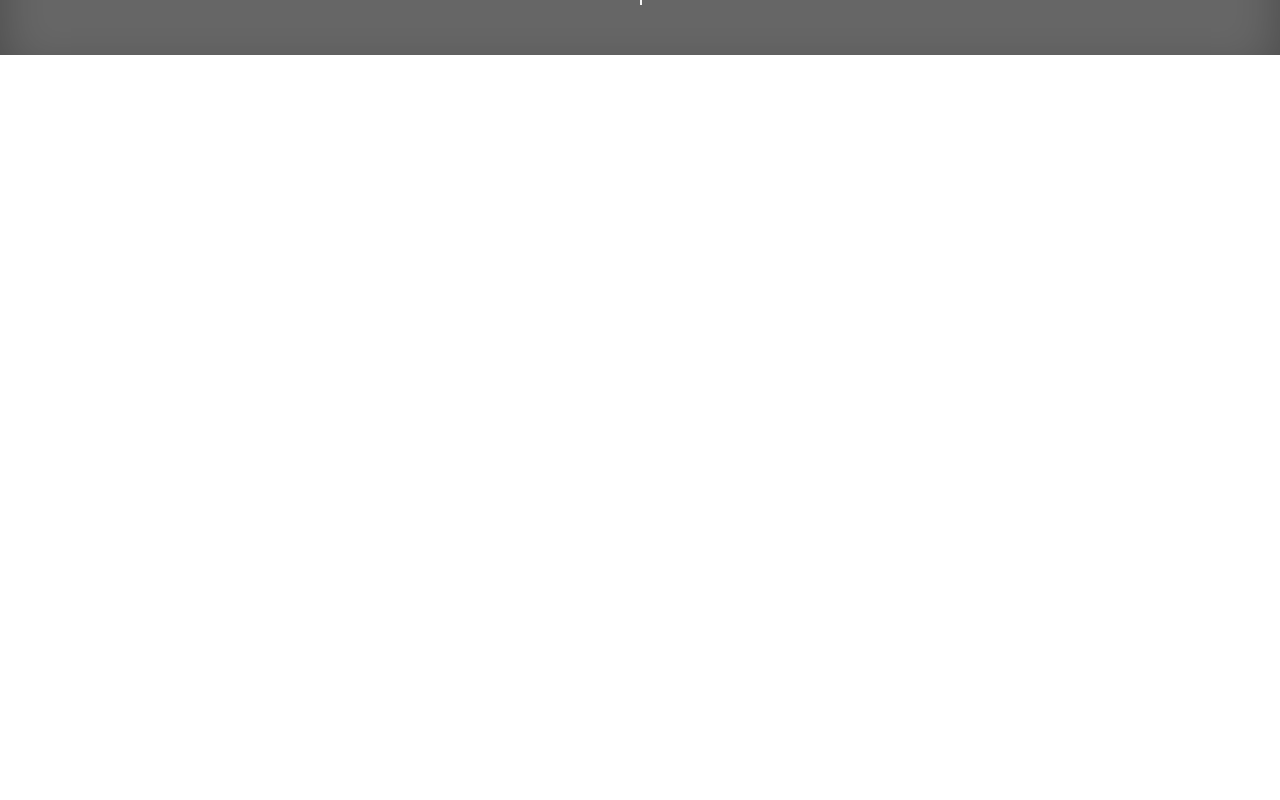
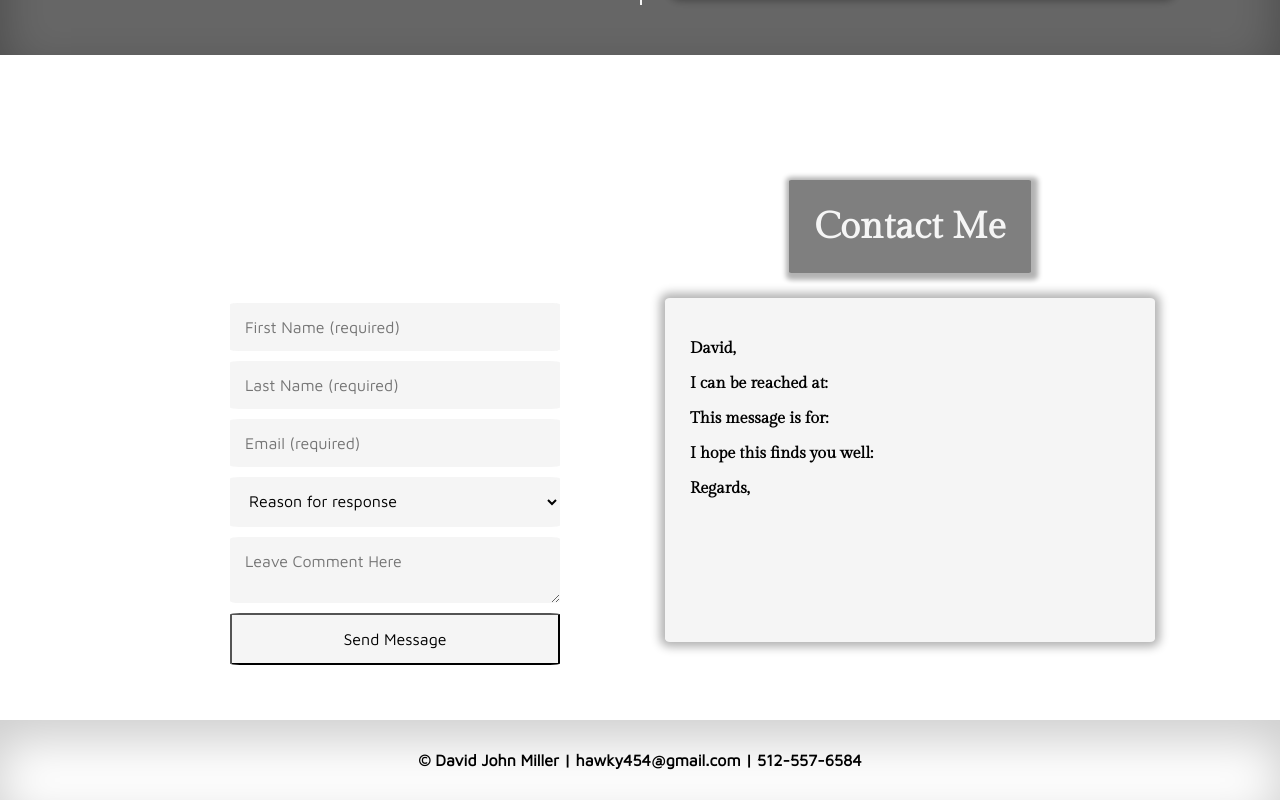
Before and after one commit to Hawky454/portfolio, a React (Create React App) app: page / in a window 1280 px wide. Shown: the part 2975-3775 px from the top of the page. Before the commit the page ends 3030 px from the top, so only its background shows below. Built offline with nearby package versions, Linux system fonts and the light colour scheme; a web font is replaced by a local one.

Commit message:
finished the form and tomorrow I will make it connect witht the back end

```diff
--- /dev/null
+++ b/src/components/Contact/Contact.css
@@ -0,0 +1,142 @@
+.contact-holder {
+  margin: auto;
+  margin-top: 100px;
+  padding: 25px;
+  display: grid;
+  grid-template-columns: 100px 1fr 1fr 100px;
+  grid-template-rows: minmax(50px, auto);
+}
+
+.contact-title {
+  text-align: center;
+  grid-column: 3;
+  grid-row: 1;
+  font-family: 'Gilda Display', serif;
+  font-size: 2.3em;
+  background-color: rgba(0, 0, 0, 0.5);
+  color: whitesmoke;
+  margin: auto;
+  padding: 25px;
+  box-shadow: 2px 2px 5px 5px rgba(0, 0, 0, 0.3);
+  border-radius: 1%;
+  margin-bottom: 25px;
+}
+
+.contact-container {
+  margin: auto;
+  grid-column: 2;
+  grid-row: 2;
+  grid-row-end: 4;
+  display: grid;
+  grid-template-columns: 100px 1fr 1fr 100px;
+  grid-template-rows: minmax(50px, auto);
+}
+
+.first {
+  grid-column: 2;
+  grid-row: 1;
+  padding: 15px;
+  margin: 5px;
+  transition: 0.3s ease-in-out;
+  font-family: 'Maven Pro', sans-serif;
+  font-size: 1em;
+  border-radius: 3%;
+  border: none;
+  width: 300px;
+  background-color: whitesmoke;
+  outline: none;
+}
+
+.first:focus {
+  border-bottom: 5px solid #85bdbf;
+  transition: 0.3s ease-in-out;
+}
+
+.last {
+  grid-column: 2;
+  grid-row: 2;
+  padding: 15px;
+  margin: 5px;
+  transition: 0.3s ease-in-out;
+  font-family: 'Maven Pro', sans-serif;
+  font-size: 1em;
+  border-radius: 3%;
+  border: none;
+  width: 300px;
+  background-color: whitesmoke;
+  outline: none;
+}
+
+.last:focus {
+  border-bottom: 5px solid #85bdbf;
+  transition: 0.3s ease-in-out;
+}
+
+.email {
+  grid-column: 2;
+  grid-row: 3;
+  padding: 15px;
+  margin: 5px;
+  transition: 0.3s ease-in-out;
+  font-family: 'Maven Pro', sans-serif;
+  font-size: 1em;
+  border-radius: 3%;
+  border: none;
+  background-color: whitesmoke;
+  outline: none;
+}
+
+.email:focus {
+  border-bottom: 5px solid #85bdbf;
+  transition: 0.3s ease-in-out;
+}
+
+.reason {
+  grid-column: 2;
+  grid-row: 4;
+  padding: 15px;
+  margin: 5px;
+  transition: 0.3s ease-in-out;
+  font-family: 'Maven Pro', sans-serif;
+  font-size: 1em;
+  border-radius: 3%;
+  border: none;
+  background-color: whitesmoke;
+  outline: none;
+}
+
+.comment {
+  grid-column: 2;
+  grid-row: 5;
+  padding: 15px;
+  margin: 5px;
+  transition: 0.3s ease-in-out;
+  font-family: 'Maven Pro', sans-serif;
+  font-size: 1em;
+  border-radius: 3%;
+  border: none;
+  background-color: whitesmoke;
+  outline: none;
+}
+
+.comment:focus {
+  border-bottom: 5px solid #85bdbf;
+  transition: 0.3s ease-in-out;
+}
+
+.submit {
+  grid-column: 2;
+  grid-row: 6;
+  padding: 15px;
+  margin: 5px;
+  transition: 0.3s ease-in-out;
+  font-family: 'Maven Pro', sans-serif;
+  font-size: 1em;
+  background-color: whitesmoke;
+  border-radius: 3%;
+  outline: none;
+}
+
+.submit:focus {
+  transition: 0.3s ease-in-out;
+}
--- /dev/null
+++ b/src/components/Contact/Contact.js
@@ -0,0 +1,111 @@
+import React, { Component } from 'react';
+import './Contact.css';
+import ContactForm from '../ContactForm/ContactForm';
+
+class Contact extends Component {
+  state = {
+    firstName: '',
+    lastName: '',
+    email: '',
+    reason: '',
+    comment: ''
+  };
+
+  handleInputFirstName = event => {
+    this.setState({ firstName: event.target.value });
+  };
+
+  handleInputLastName = event => {
+    this.setState({ lastName: event.target.value });
+  };
+
+  handleInputEmail = event => {
+    this.setState({ email: event.target.value });
+  };
+
+  handleInputReason = event => {
+    this.setState({ reason: event.target.value });
+  };
+
+  handleInputComment = event => {
+    this.setState({ comment: event.target.value });
+  };
+
+  render() {
+    return (
+      <div className="contact-holder">
+        <h1 className="contact-title">Contact Me</h1>
+        <form className="contact-container">
+          <input
+            className="first"
+            value={this.state.firstName}
+            onChange={this.handleInputFirstName}
+            type="text"
+            name="first-name"
+            placeholder="First Name (required)"
+            required
+          />
+          <input
+            className="last"
+            value={this.state.lastName}
+            onChange={this.handleInputLastName}
+            type="text"
+            name="last-name"
+            placeholder="Last Name (required)"
+            required
+          />
+          <input
+            className="email"
+            value={this.state.email}
+            onChange={this.handleInputEmail}
+            type="email"
+            name="email"
+            placeholder="Email (required)"
+            required
+          />
+          <select
+            className="reason"
+            value={this.state.reason}
+            onChange={this.handleInputReason}
+          >
+            <option defaultValue hidden>
+              Reason for response
+            </option>
+            <option name="job">A Job Opportunity</option>
+            <option name="feedback">Website Feedback</option>
+          </select>
+          <textarea
+            className="comment"
+            value={this.state.comment}
+            onChange={this.handleInputComment}
+            type="text"
+            name="feedback"
+            placeholder="Leave Comment Here"
+          />
+          <input
+            className="first"
+            value={this.state.firstName}
+            onChange={this.handleInputFirstName}
+            type="text"
+            name="first-name"
+            placeholder="First Name (required)"
+            required
+          />
+          <button className="submit" type="submit" action="submit">
+            Send Message
+          </button>
+        </form>
+        <ContactForm
+          className="contact-input"
+          first={this.state.firstName}
+          last={this.state.lastName}
+          email={this.state.email}
+          reason={this.state.reason}
+          comment={this.state.comment}
+        />
+      </div>
+    );
+  }
+}
+
+export default Contact;
--- /dev/null
+++ b/src/components/ContactForm/ContactForm.css
@@ -0,0 +1,29 @@
+.form-container {
+  grid-column: 3;
+  grid-row: 2;
+  background-color: whitesmoke;
+  padding: 25px;
+  box-shadow: 0px 0px 10px 5px rgba(0, 0, 0, 0.3);
+  font-family: 'Gilda Display', serif;
+  border-radius: 1%;
+  transition: 0.3s ease-in-out;
+}
+
+.signature {
+  margin-top: 50px;
+  text-align: center;
+  font-family: cursive;
+  font-weight: bolder;
+  font-size: 2em;
+  color: #85bdbf;
+}
+
+.contact-response {
+  color: #85bdbf;
+  font-weight: bolder;
+  margin-left: 10px;
+}
+
+.contact-form-info {
+  font-weight: bolder;
+}
--- /dev/null
+++ b/src/components/ContactForm/ContactForm.js
@@ -0,0 +1,33 @@
+import React from 'react';
+import './ContactForm.css';
+
+const ContactForm = props => {
+  const first = props.first;
+  const last = props.last;
+  const email = props.email;
+  const reason = props.reason;
+  const message = props.comment;
+
+  return (
+    <div className="form-container">
+      <p className="contact-form-info">David, </p>
+      <p className="contact-form-info">
+        I can be reached at:
+        <span className="contact-response">{` ${email}`}</span>
+      </p>
+      <p className="contact-form-info">
+        This message is for: <span className="contact-response">{reason}</span>
+      </p>
+      <p className="contact-form-info">
+        I hope this finds you well:
+        <span className="contact-response">{message}</span>
+      </p>
+      <p className="contact-form-info">Regards,</p>
+      <p className="signature">
+        <br /> {`${first} ${last}`}
+      </p>
+    </div>
+  );
+};
+
+export default ContactForm;
--- /dev/null
+++ b/src/components/Footer/Footer.css
@@ -0,0 +1,23 @@
+.footer-container {
+  text-align: center;
+  bottom: 0;
+  margin: auto;
+  margin-top: 25px;
+  padding: 15px;
+  font-family: 'Maven Pro', sans-serif;
+  font-weight: bolder;
+  background-color: rgba(255, 255, 255, 0.3);
+  box-shadow: inset 0px 20px 50px rgba(0, 0, 0, 0.2);
+}
+
+.footer-email {
+  text-decoration: none;
+}
+
+.footer-email:link {
+  color: black;
+}
+
+.footer-email:hover {
+  color: #66b6b8;
+}
--- /dev/null
+++ b/src/components/Footer/Footer.js
@@ -0,0 +1,16 @@
+import React from 'react';
+import './Footer.css';
+
+const Footer = props => (
+  <div className="footer-container">
+    <p>
+      &copy; David John Miller |{' '}
+      <a className="footer-email" href="mailto:hawky454@gmail.com" alt="email">
+        hawky454@gmail.com
+      </a>{' '}
+      | 512-557-6584
+    </p>
+  </div>
+);
+
+export default Footer;
--- a/src/index.js
+++ b/src/index.js
@@ -5,10 +5,14 @@ import App from './containers/App';
 import * as serviceWorker from './serviceWorker';
 import Body from './components/Body/Body';
 import Timeline from './components/Timeline/Timeline';
+import Footer from './components/Footer/Footer';
+import Contact from './components/Contact/Contact';
 
 ReactDOM.render(<App />, document.getElementById('root'));
 ReactDOM.render(<Body />, document.getElementById('body'));
 ReactDOM.render(<Timeline />, document.getElementById('timeline'));
+ReactDOM.render(<Contact />, document.getElementById('contact'));
+ReactDOM.render(<Footer />, document.getElementById('footer'));
 
 // If you want your app to work offline and load faster, you can change
 // unregister() to register() below. Note this comes with some pitfalls.
```
